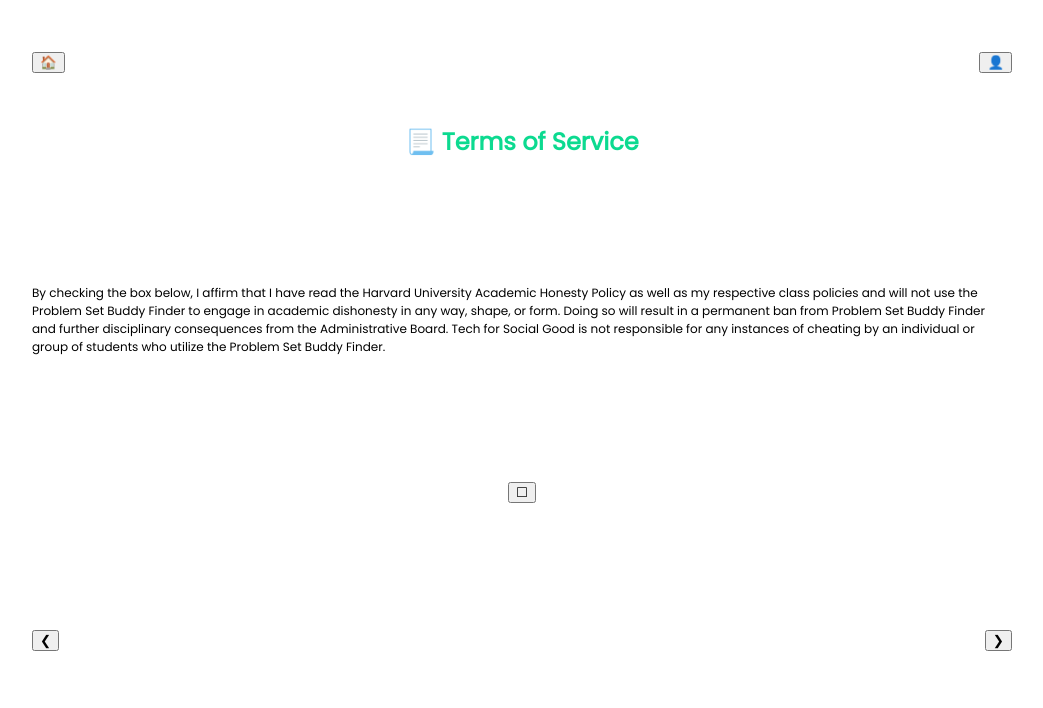
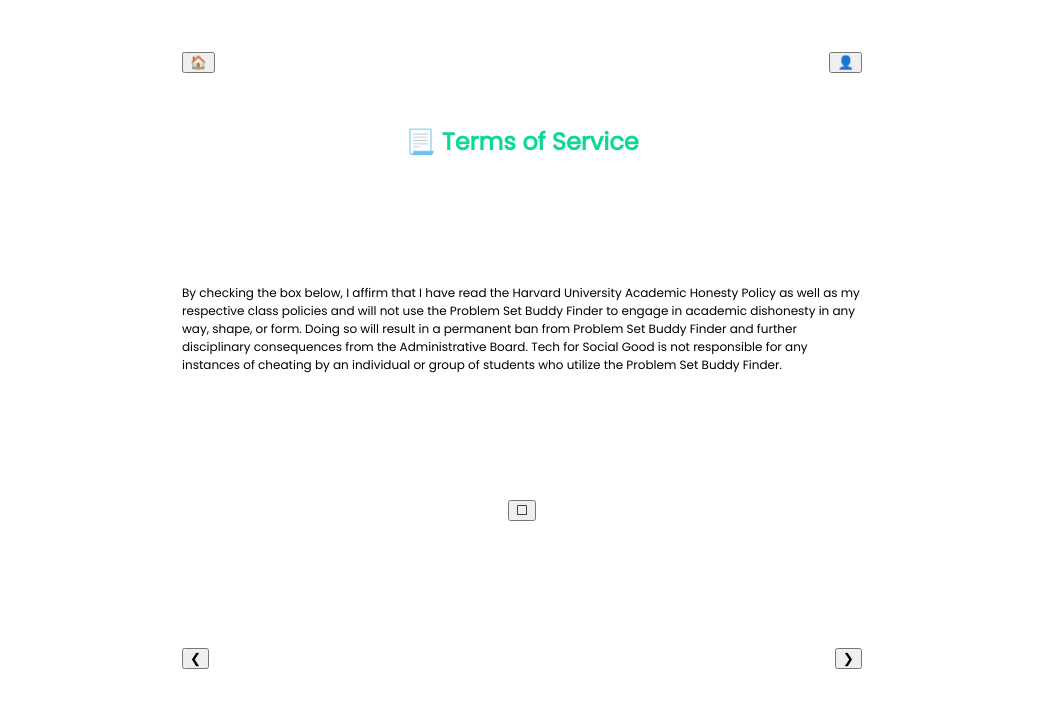
Before and after one commit to blangman/CS50-FINAL-TREES50, a Flask app: page /terms-of-service in a window 1280 px wide. Shown: the top 708 px of the page, without its empty margins (118-1161 px from the left). Run offline with Flask 2, Linux system fonts and the light colour scheme.

Commit message:
Drake reduced the width of the text space.

```diff
--- a/webapp/templates/terms-of-service.html
+++ b/webapp/templates/terms-of-service.html
@@ -6,6 +6,7 @@
         <title>Terms of Service</title>
     </head>
     <body>
+        <div style="margin: 50px 150px 50px 150px">
             <div>
                 <span style="float: left;"><button>🏠</button></span>
                 <span style="float: right;"><button>👤</button></span>
@@ -29,5 +30,6 @@
                 <span style="float: left;"><button>❮</button></span>
                 <span style="float: right;"><button>❯</button></span>
             </div>
+        </div>
     </body>
 </html>
```
Lines whose indentation alone changed are shown as unchanged.
